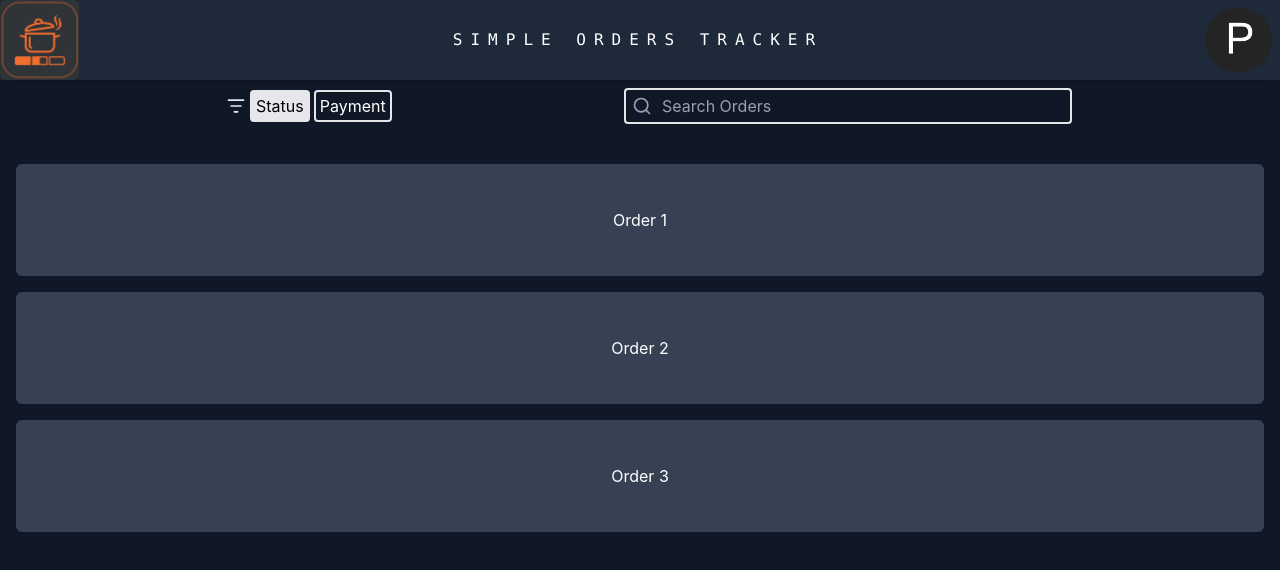
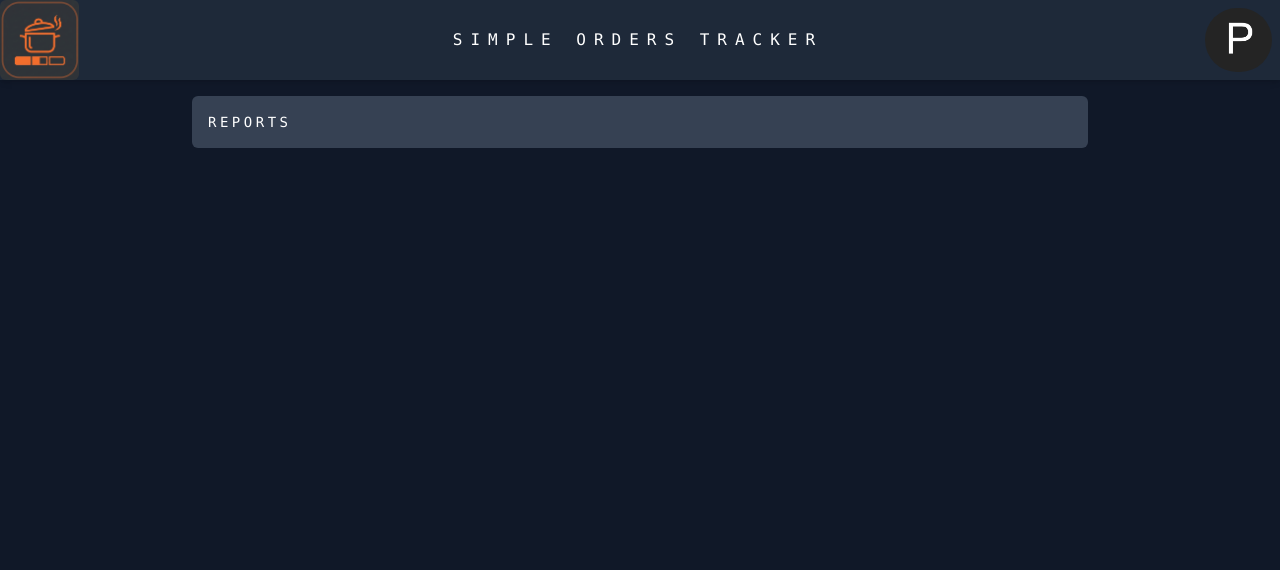
Before and after one commit to Rinidh/simple-orders-tracker, a React (Vite) app in the folder frontend/: page /reports in a window 1280 px wide. Shown: the top 570 px of the page. Built offline with nearby package versions, Linux system fonts and the light colour scheme.

Commit message:
feat(UI): make App the main parent with Header, route content & BottomNav (footer)
- restructure app layout
- move Header and BottomNav out of OrdersPage into App
- NewOrderPage and ReportsPage

```diff
--- a/frontend/src/App.tsx
+++ b/frontend/src/App.tsx
@@ -1,9 +1,22 @@
+import { Route, Routes } from "react-router-dom";
+import { BottomNav } from "./components/BottomNav";
+import { Header } from "./components/Header";
+import { NewOrderPage } from "./pages/NewOrderPage";
 import { OrdersPage } from "./pages/OrdersPage";
+import { ReportsPage } from "./pages/ReportsPage";
 
 export const App = () => {
   return (
     <div className="min-h-screen bg-gray-900 text-white">
-      <OrdersPage />
+      <Header />
+      <div className="pb-20 sm:pb-0">
+        <Routes>
+          <Route path="/" element={<OrdersPage />} />
+          <Route path="/orders/new" element={<NewOrderPage />} />
+          <Route path="/reports" element={<ReportsPage />} />
+        </Routes>
+      </div>
+      <BottomNav />
     </div>
   );
 };
--- /dev/null
+++ b/frontend/src/pages/NewOrderPage.tsx
@@ -0,0 +1,11 @@
+export const NewOrderPage = () => {
+  return (
+    <main className="p-4">
+      <section className="mx-auto max-w-4xl bg-gray-700 rounded-md p-4">
+        <h2 className="font-mono text-sm uppercase tracking-[.25em]">
+          New Order
+        </h2>
+      </section>
+    </main>
+  );
+};
--- a/frontend/src/pages/OrdersPage.tsx
+++ b/frontend/src/pages/OrdersPage.tsx
@@ -1,11 +1,6 @@
-import { BottomNav } from "../components/BottomNav";
-import { Header } from "../components/Header";
-
 export const OrdersPage = () => {
   return (
     <div>
-      <Header />
-
       <section className="flex flex-wrap items-center justify-between py-2 px-4 mx-auto max-w-4xl">
         <div className="flex items-center ml-4">
           <svg
@@ -62,8 +57,6 @@ export const OrdersPage = () => {
         </div>
       </main>
 
-      <BottomNav />
-
       <button
         aria-label="Add"
         title="Add"
--- /dev/null
+++ b/frontend/src/pages/ReportsPage.tsx
@@ -0,0 +1,11 @@
+export const ReportsPage = () => {
+  return (
+    <main className="p-4">
+      <section className="mx-auto max-w-4xl bg-gray-700 rounded-md p-4">
+        <h2 className="font-mono text-sm uppercase tracking-[.25em]">
+          Reports
+        </h2>
+      </section>
+    </main>
+  );
+};
```
